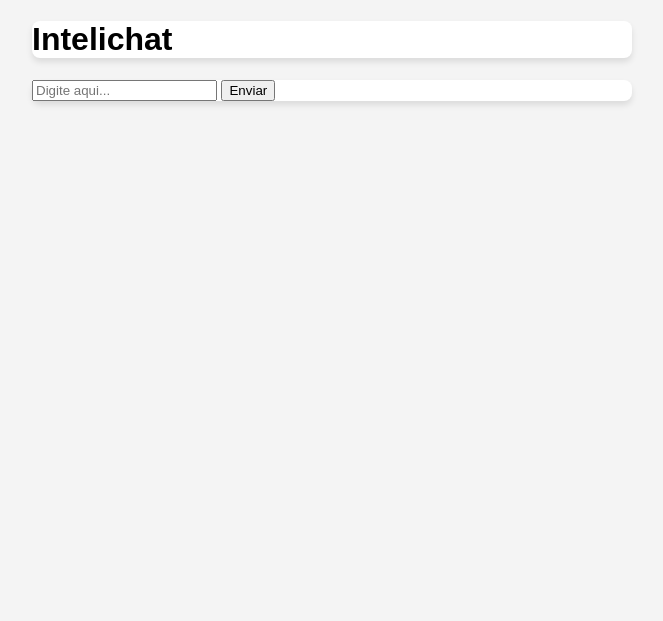
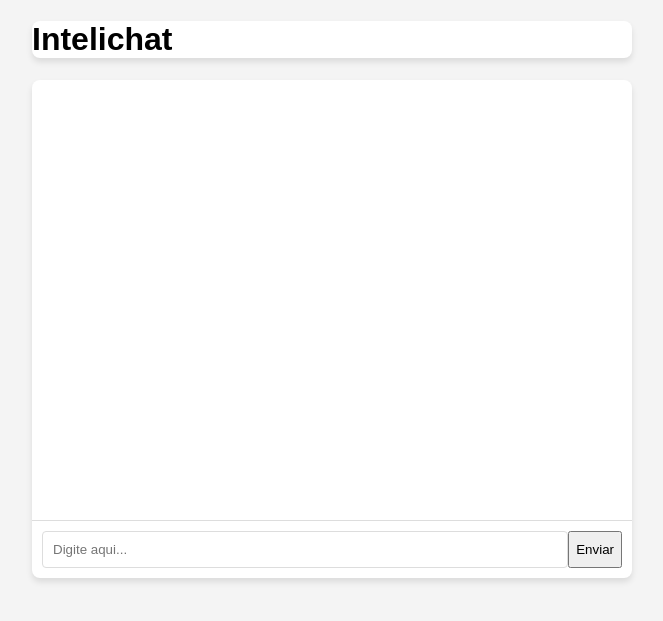
Before and after one commit to devAnnaEliza/chatbot-test, a Flask app: template templates/index.html in a window 1280 px wide. Shown: the top 621 px of the page, without its empty margins (308-971 px from the left). Run offline with Flask 3, Linux system fonts and the light colour scheme; the template is opened without the code that fills it, so the values that code supplies are empty.

Commit message:
Update style.css

```diff
--- a/static/style.css
+++ b/static/style.css
@@ -12,3 +12,22 @@ body {
   border-radius: 8px;
   box-shadow: 0 4px 6px rgba(0, 0, 0, 0.1);
 }
+
+.chatbot-messages {
+  height: 400px;
+  overflow-y: auto;
+  padding: 20px;
+  border-bottom: 1px solid #ddd;
+}
+
+.chatbot-input-container {
+  display: flex;
+  padding: 10px;
+}
+
+.chatbot-input {
+  flex: 1;
+  padding: 10px;
+  border: 1px solid #ddd;
+  border-radius: 4px;
+}
```
